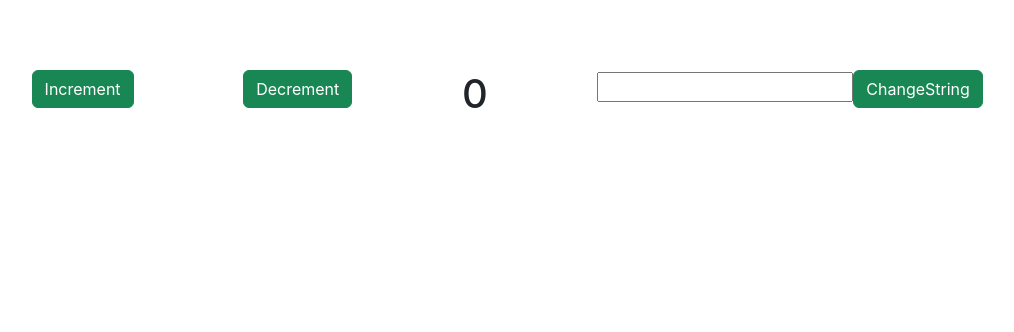
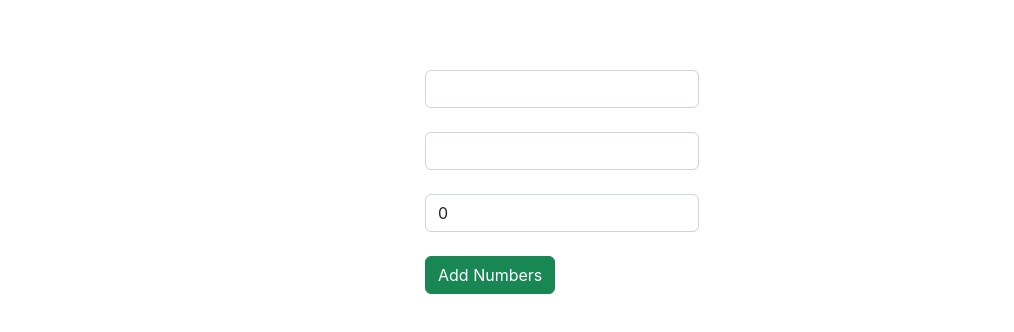
Before and after one commit to digikullReact/julyfsreact, a React (Create React App) app: page / in a window 1280 px wide. Shown: the top 332 px of the page, without its empty margins (78-1092 px from the left). Built offline with nearby package versions, Linux system fonts and the light colour scheme.

Commit message:
state with spread operator

```diff
--- a/src/App.js
+++ b/src/App.js
@@ -1,6 +1,7 @@
 import logo from './logo.svg';
 import './App.css';
 import {useState} from "react";
+import Calc from './components/Calc';
 
 
 // what is state --->
@@ -68,7 +69,11 @@ const change=(event)=>{
 
 return(
   <div style={{display:"flex" ,justifyContent:"space-evenly" ,marginTop:"70px"}}>
-    <div>
+
+    {
+      /**
+       *
+       * <div>
     <button onClick={increment} className={"btn btn-success"}>
 
  Increment
@@ -112,8 +117,11 @@ return(
 
     <h1>{value}</h1>
 
+       */
+    }
 
 
+<Calc/>
 
   </div>
 
--- /dev/null
+++ b/src/components/Calc.js
@@ -0,0 +1,63 @@
+import React ,{useState}from 'react'
+
+const Calc = () => {
+
+    const [state,setState]=useState({
+
+        input1:0,
+        input2:0,
+        input3:0
+    });
+
+   // const [state2,setState2]=useState(0);
+    //const [state3,setState3]=useState(0);
+
+
+    const inputChange=(event)=>{
+
+        //console.log(event.target.name);
+       // console.log(event.target.value);
+
+
+        setState({...state,[event.target.name]:Number(event.target.value)})
+
+    }
+
+    /*
+    const change1=(event)=>{
+
+
+        setState(Number(event.target.value))
+
+    }
+
+    const change2=(event)=>{
+        setState2(Number(event.target.value))
+
+    }
+    */
+
+    const clickMe=()=>{
+     setState({...state,input3:state.input1+state.input2});
+     //console.log(state);
+
+    }
+
+  return (
+    <div>
+    <input type={"text"} className={"form-control"} name={"input1"} onChange={inputChange}/>  <br></br>
+
+    <input type={"text"} className={"form-control"} name={"input2"} onChange={inputChange} /> <br></br>
+
+    <input type={"text"} className={"form-control"} name={"input3"}  value={state.input3} /> <br></br>
+
+    <button className={"btn btn-success"}  onClick={clickMe}>
+        Add Numbers
+    </button>
+
+
+    </div>
+  )
+}
+
+export default Calc
```
